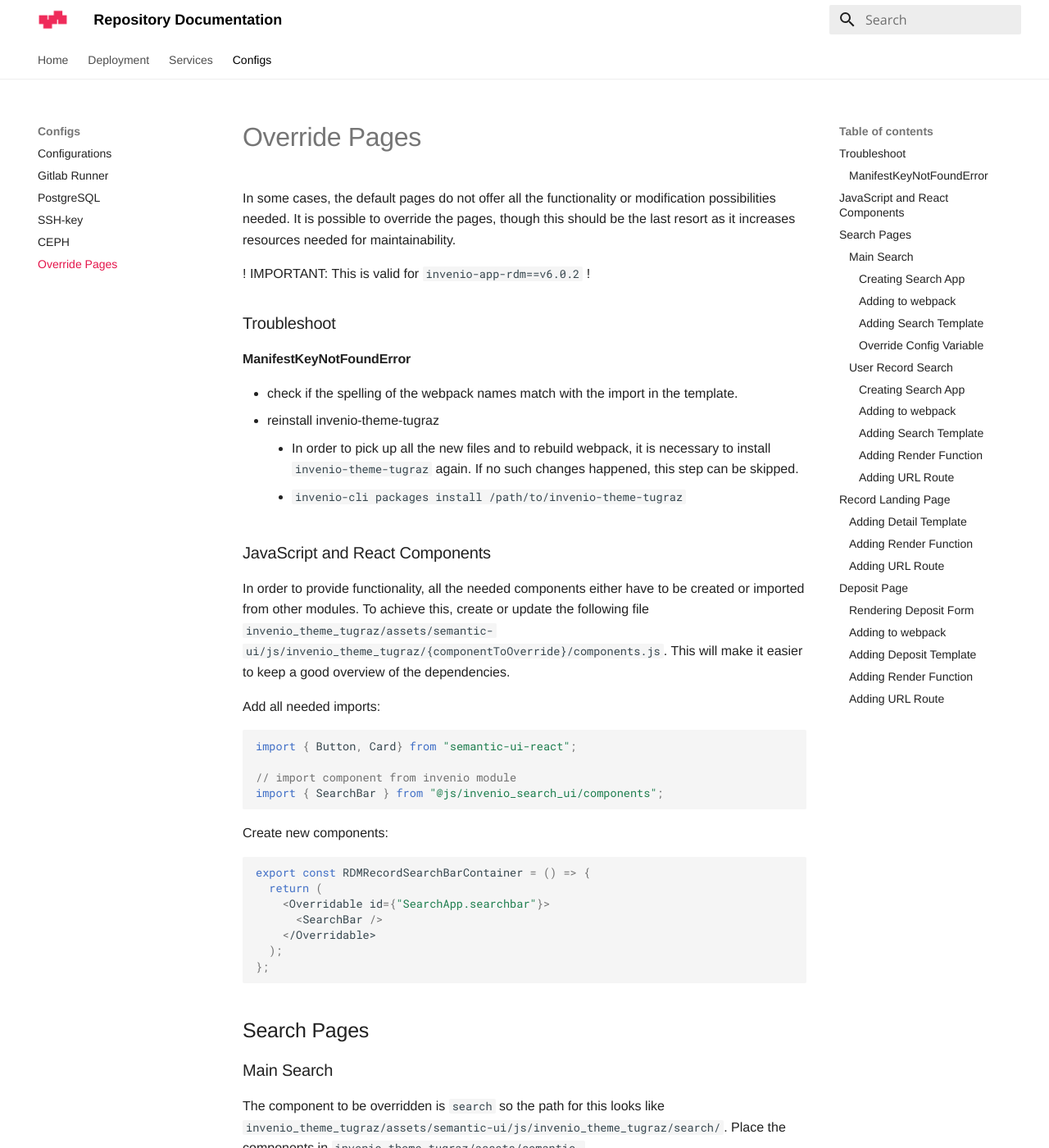
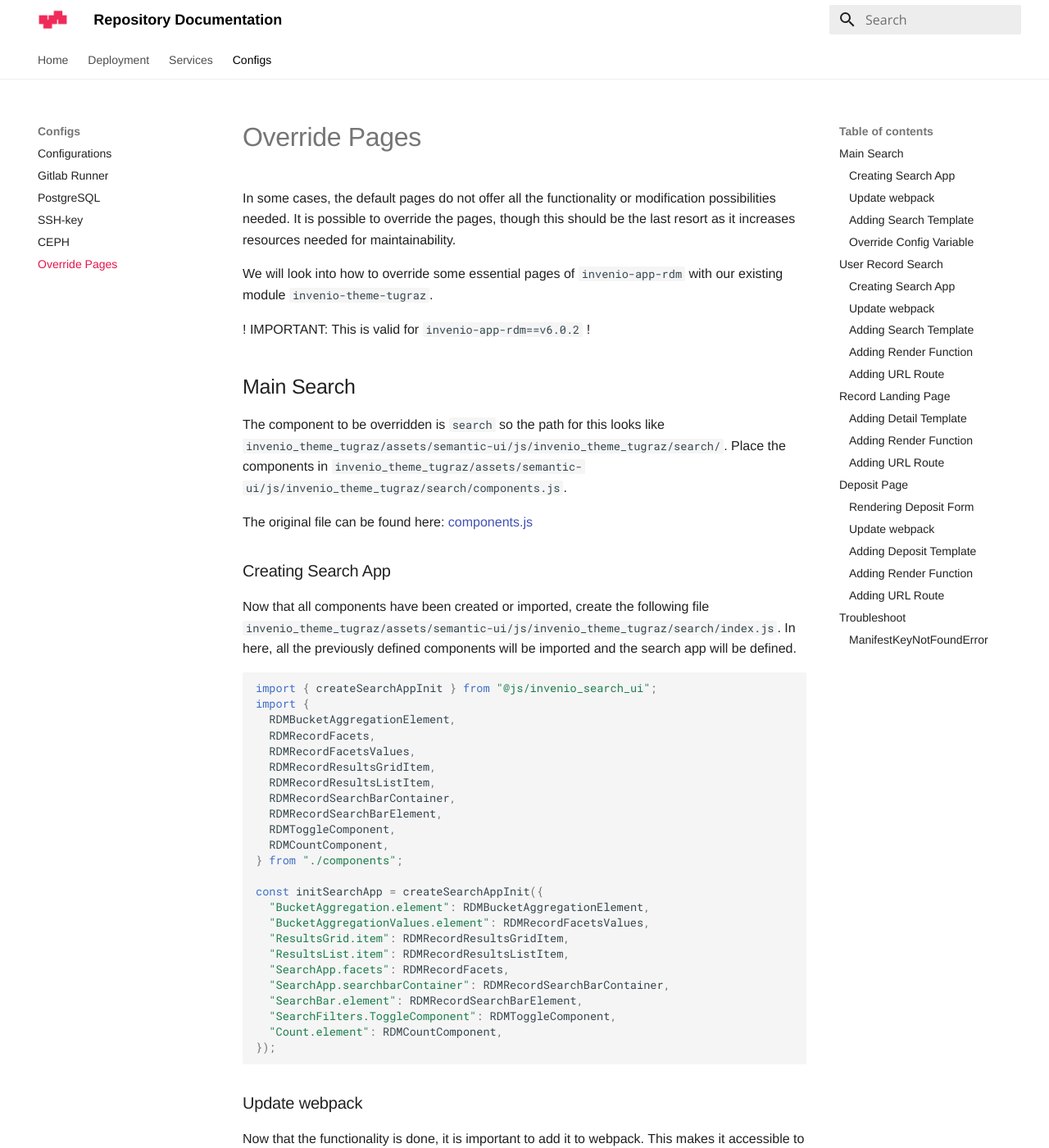
Before and after one commit to tu-graz-library/docs-repository, an MkDocs documentation site: the page built from docs/configs/override-pages.md, in a window 1280 px wide and 1400 px high. Shown: the whole window at 82% size. Built offline with MkDocs 1.6.1 and Material for MkDocs 9.7.7, drawn with Linux system fonts in a browser that asks for light colours; some of the changed text lies outside the part shown.

Commit message:
docs: update override pages

````diff
--- a/docs/configs/override-pages.md
+++ b/docs/configs/override-pages.md
@@ -1,51 +1,18 @@
 # Override Pages
 In some cases, the default pages do not offer all the functionality or modification possibilities needed. It is possible to override the pages, though this should be the last resort as it increases resources needed for maintainability.
 
+We will look into how to override some essential pages of `invenio-app-rdm` with our existing module `invenio-theme-tugraz`.
+
 ! IMPORTANT: This is valid for `invenio-app-rdm==v6.0.2` !
 
-
-### Troubleshoot
-
-#### ManifestKeyNotFoundError
-- check if the spelling of the webpack names match with the import in the template.
-- reinstall invenio-theme-tugraz
-    - In order to pick up all the new files and to rebuild webpack, it is necessary to install `invenio-theme-tugraz` again. If no such changes happened, this step can be skipped.
-    - `invenio-cli packages install /path/to/invenio-theme-tugraz`
-
-
-### JavaScript and React Components
-In order to provide functionality, all the needed components either have to be created or imported from other modules. To achieve this, create or update the following file `invenio_theme_tugraz/assets/semantic-ui/js/invenio_theme_tugraz/{componentToOverride}/components.js`. This will make it easier to keep a good overview of the dependencies.
-
-Add all needed imports:
-```js
-import { Button, Card} from "semantic-ui-react";
-
-// import component from invenio module
-import { SearchBar } from "@js/invenio_search_ui/components";
-```
-
-Create new components:
-```js
-export const RDMRecordSearchBarContainer = () => {
-  return (
-    <Overridable id={"SearchApp.searchbar"}>
-      <SearchBar />
-    </Overridable>
-  );
-};
-```
-
-
-## Search Pages
-
-### Main Search
+## Main Search
 The component to be overridden is `search` so the path for this looks like `invenio_theme_tugraz/assets/semantic-ui/js/invenio_theme_tugraz/search/`.
 Place the components in `invenio_theme_tugraz/assets/semantic-ui/js/invenio_theme_tugraz/search/components.js`.
 
 The original file can be found here: [components.js](https://github.com/inveniosoftware/invenio-app-rdm/blob/v6.0.2/invenio_app_rdm/theme/assets/semantic-ui/js/invenio_app_rdm/search/components.js)
 
 
-#### Creating Search App
+### Creating Search App
 Now that all components have been created or imported, create the following file `invenio_theme_tugraz/assets/semantic-ui/js/invenio_theme_tugraz/search/index.js`.
 In here, all the previously defined components will be imported and the search app will be defined.
 
@@ -76,7 +43,7 @@
 });
 ```
 
-#### Adding to webpack
+### Update webpack
 Now that the functionality is done, it is important to add it to webpack. This makes it accessible to templates.
 Adding the following line in the `invenio_theme_tugraz/webpack.py` file, under the `semantic-ui` entries will do the trick. It will look something like this:
 ```python
@@ -89,7 +56,7 @@
             }, ...
 ```
 
-#### Adding Search Template
+### Adding Search Template
 To make use of the new search, a search template will be added. It will import our search app as previously defined in webpack.
 To achieve this, we will simply copy the current search page from invenio-rdm and replace the standard search app import with ours.
 Create the following file `invenio_theme_tugraz/templates/invenio_theme_tugraz/search.html` with the content of the [base search template from invenio-app-rdm ](https://github.com/inveniosoftware/invenio-app-rdm/blob/v6.0.2/invenio_app_rdm/records_ui/templates/semantic-ui/invenio_app_rdm/records/search.html).
@@ -109,7 +76,7 @@
 {%- endblock %}
 ```
 
-#### Override Config Variable
+### Override Config Variable
 Finally, invenio-rdm must know that it should use our new template for the search. This can be achieved by overriding the config variable `SEARCH_UI_SEARCH_TEMPLATE`.
 In `invenio_theme_tugraz/config.py` add or override the following line:
 ```python
@@ -118,13 +85,13 @@
 Now invenio-rdm will use the new search template, which will use the new search app.
 
 
-### User Record Search
+## User Record Search
 The component to be overridden is `user_records_search` so the path for this looks like `invenio_theme_tugraz/assets/semantic-ui/js/invenio_theme_tugraz/user_records_search/`.
 Place the components in `invenio_theme_tugraz/assets/semantic-ui/js/invenio_theme_tugraz/user_records_search/components.js`.
 
 The original file can be found here: [components.js](https://github.com/inveniosoftware/invenio-app-rdm/blob/v6.0.2/invenio_app_rdm/theme/assets/semantic-ui/js/invenio_app_rdm/user_records_search/components.js)
 
-#### Creating Search App
+### Creating Search App
 Now that all components have been created or imported, create the following file `invenio_theme_tugraz/assets/semantic-ui/js/invenio_theme_tugraz/user_records_search/index.js`.
 In here, all the previously defined components will be imported and the search app will be defined.
 
@@ -163,7 +130,7 @@
 });
 ```
 
-#### Adding to webpack
+### Update webpack
 Now that the functionality is done, it is important to add it to webpack. This makes it accessible to templates.
 Adding the following line in the `invenio_theme_tugraz/webpack.py` file, under the `semantic-ui` entries will do the trick. It will look something like this:
 ```python
@@ -176,7 +143,7 @@
             }, ...
 ```
 
-#### Adding Search Template
+### Adding Search Template
 To make use of the new search, a search template will be added. It will import our search app as previously defined in webpack.
 To achieve this, we will simply copy the current search page from invenio-rdm and replace the standard search app import with ours.
 Create the following file `invenio_theme_tugraz/templates/invenio_theme_tugraz/records/search_deposit.html` with the content of the [base user records search template from invenio-app-rdm ](https://github.com/inveniosoftware/invenio-app-rdm/blob/v6.0.2/invenio_app_rdm/records_ui/templates/semantic-ui/invenio_app_rdm/records/search_deposit.html).
@@ -196,7 +163,7 @@
 {%- endblock javascript %}
 ```
 
-#### Adding Render Function
+### Adding Render Function
 Next, in `invenio_theme_tugraz/deposits.py` we define a function which will render the previously created template and pass the `searchbar_config` as argument.
 ```python
 @login_required
@@ -220,12 +191,12 @@
 ## Record Landing Page
 Since we do not need to add additional functionality to the record landing page, there is no need for new components or updating the webpack file. We will simply add and modify the html file and add the URL route. If there is need for additional functionality, follow the steps from the search page guide.
 
-#### Adding Detail Template
+### Adding Detail Template
 Create the following file `invenio_theme_tugraz/templates/invenio_theme_tugraz/records/detail.html` with the content of the [base record detail template from invenio-app-rdm ](https://github.com/inveniosoftware/invenio-app-rdm/blob/v6.0.2/invenio_app_rdm/records_ui/templates/semantic-ui/invenio_app_rdm/records/detail.html).
 
 Modify the template file as you see fit.
 
-#### Adding Render Function
+### Adding Render Function
 Next, in `invenio_theme_tugraz/deposits.py` we define a function which will render the previously created template and pass arguments needed by the template.
 ```python
 @pass_is_preview
@@ -260,7 +235,7 @@
 
 The original file can be found here: [RDMDepositForm.js](https://github.com/inveniosoftware/invenio-app-rdm/blob/v6.0.2/invenio_app_rdm/theme/assets/semantic-ui/js/invenio_app_rdm/deposit/RDMDepositForm.js)
 
-#### Rendering Deposit Form
+### Rendering Deposit Form
 Now that all components have been created or imported, create the following file `invenio_theme_tugraz/assets/semantic-ui/js/invenio_theme_tugraz/deposit/index.js`.
 In here, all the previously defined components will be imported and the deposit form will be rendered.
 
@@ -283,7 +258,7 @@
 );
 ```
 
-#### Adding to webpack
+### Update webpack
 Now that the functionality is done, it is important to add it to webpack. This makes it accessible to templates.
 Adding the following line in the `invenio_theme_tugraz/webpack.py` file, under the `semantic-ui` entries will do the trick. It will look something like this:
 ```python
@@ -296,7 +271,7 @@
             }, ...
 ```
 
-#### Adding Deposit Template
+### Adding Deposit Template
 To make use of the new deposit form, a template will be added. It will import the deposit form as previously defined in webpack.
 To achieve this, we will simply copy the current deposit page from invenio-rdm and replace the standard deposit form import with ours.
 Create the following file `invenio_theme_tugraz/templates/invenio_theme_tugraz/records/deposit.html` with the content of the [base deposit form template from invenio-app-rdm ](https://github.com/inveniosoftware/invenio-app-rdm/blob/v6.0.2/invenio_app_rdm/records_ui/templates/semantic-ui/invenio_app_rdm/records/deposit.html).
@@ -316,7 +291,7 @@
 {%- endblock %}
 ```
 
-#### Adding Render Function
+### Adding Render Function
 Next, in `invenio_theme_tugraz/deposits.py` we define two functions which will render the previously created template and pass arguments needed by the template.
 
 First the create function, which is called when the user wants to create a new record:
@@ -355,11 +330,24 @@
     )
 ```
 
-#### Adding URL Route
-All that is left is to add URL rules, so that the new functions are called instead of the ones from the base implementation. In `invenio_theme_tugraz/ext.py` import the previously defined function and inside the `init_app` function add:
+### Adding URL Route
+All that is left is to add URL rules, so that the new functions are called instead of the ones from the base implementation. In `invenio_theme_tugraz/ext.py` import the previously defined function s
 
-For new records: `app.add_url_rule("/uploads/new", "deposit_create", deposit_create)`
+`from invenio_theme_tugraz.deposits import deposit_create, deposit_edit`
 
-For editing existing records: `app.add_url_rule("/uploads/<pid_value>", "deposit_edit", deposit_edit)`
+and inside the `init_app` function add:
+
+- For new records: `app.add_url_rule("/uploads/new", "deposit_create", deposit_create)`
+- For editing existing records: `app.add_url_rule("/uploads/<pid_value>", "deposit_edit", deposit_edit)`
 
 Now invenio-rdm will use the new deposit form, when creating a new record or updating an existing record.
+
+
+
+## Troubleshoot
+
+### ManifestKeyNotFoundError
+- check if the spelling of the webpack names matches with the import in the template.
+- reinstall invenio-theme-tugraz
+    - In order to pick up all the new files and to rebuild webpack, it is necessary to install `invenio-theme-tugraz` again. If no such changes happened, this step can be skipped.
+    - `invenio-cli packages install /path/to/invenio-theme-tugraz`
````
Also changed, not shown: other parts of docs/configs/override-pages.md (+12 -4 lines).
